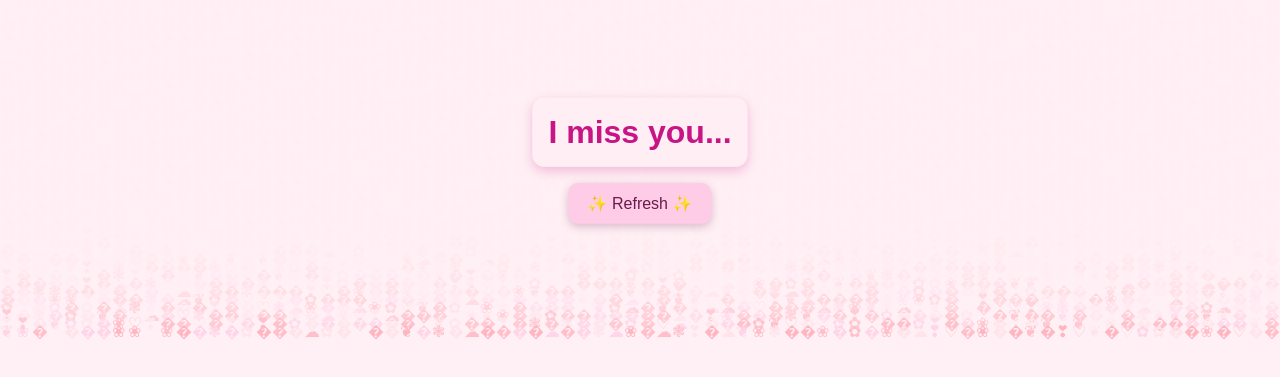
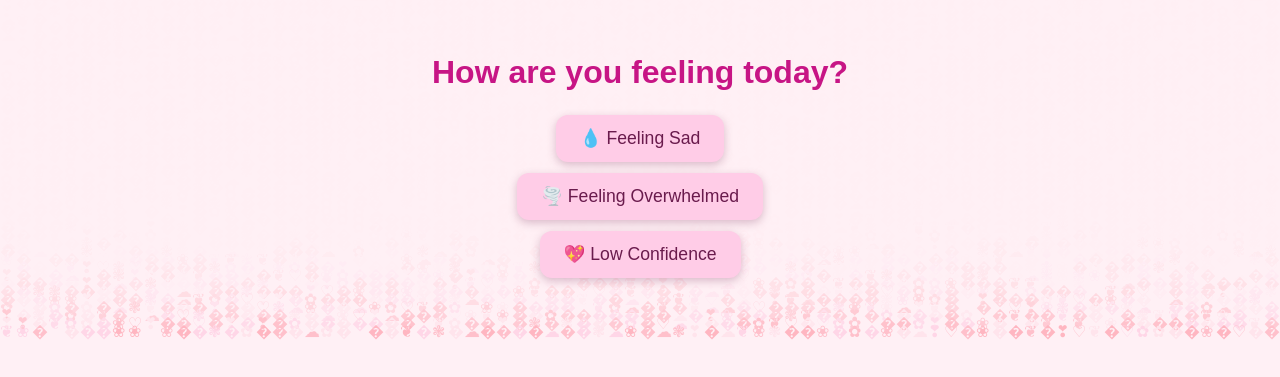
Before and after one commit to GhostWire2507/The_Matrix, a plain HTML site: page index.html in a window 1280 px wide. Shown: the part 239-616 px from the top of the page. Drawn offline with Linux system fonts and the light colour scheme.

Commit message:
Update style.css
Mood overhaul

```diff
--- a/style.css
+++ b/style.css
@@ -4,8 +4,6 @@ body, html {
   height: 100%;
   overflow: hidden;
   font-family: 'Arial', sans-serif;
-
-  /* Smooth background fade */
   transition: background-color 1.5s ease;
 }
 
@@ -17,6 +15,41 @@ body, html {
   height: 100%;
 }
 
+/* Mood Selection Page */
+.mood-container {
+  position: absolute;
+  top: 50%;
+  left: 50%;
+  transform: translate(-50%, -50%);
+  text-align: center;
+  color: #c71585;
+}
+
+.title {
+  font-size: 2rem;
+  margin-bottom: 1.5rem;
+}
+
+.mood-btn {
+  display: block;
+  margin: 0.7rem auto;
+  padding: 0.8rem 1.5rem;
+  border: none;
+  border-radius: 12px;
+  font-size: 1.1rem;
+  cursor: pointer;
+  background-color: #ffcce7;
+  color: #6a1b4d;
+  box-shadow: 0 3px 8px rgba(106, 27, 77, 0.25);
+  transition: transform 0.2s, background 0.3s;
+}
+
+.mood-btn:hover {
+  transform: scale(1.05);
+  background: #ffb6c1;
+}
+
+/* Main Container */
 .center-container {
   position: absolute;
   top: 50%;
@@ -35,8 +68,6 @@ body, html {
   border-radius: 12px;
   box-shadow: 0 4px 12px rgba(199, 21, 133, 0.25);
   margin-bottom: 1rem;
-
-  /* Fade animation */
   opacity: 1;
   transition: opacity 1s ease;
 }
@@ -62,15 +93,16 @@ body, html {
   transform: scale(1.05);
 }
 
-/* 🌸 Mobile adjustments */
+.hidden {
+  display: none;
+}
+
 @media (max-width: 600px) {
   .center-text {
     font-size: 1.3rem;
-    padding: 0.8rem;
   }
 
-  #refreshBtn {
-    font-size: 0.9rem;
-    padding: 0.5rem 1rem;
+  .mood-btn {
+    width: 80%;
   }
 }
```
